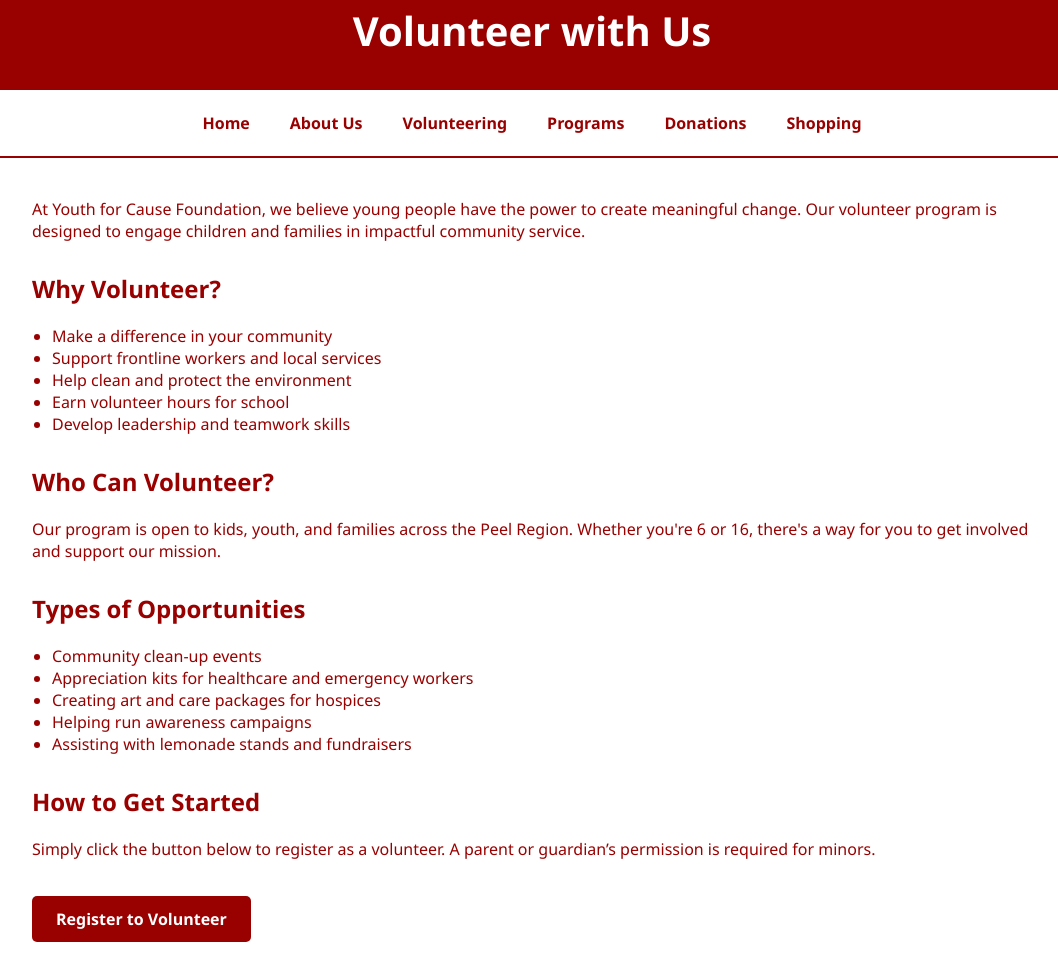
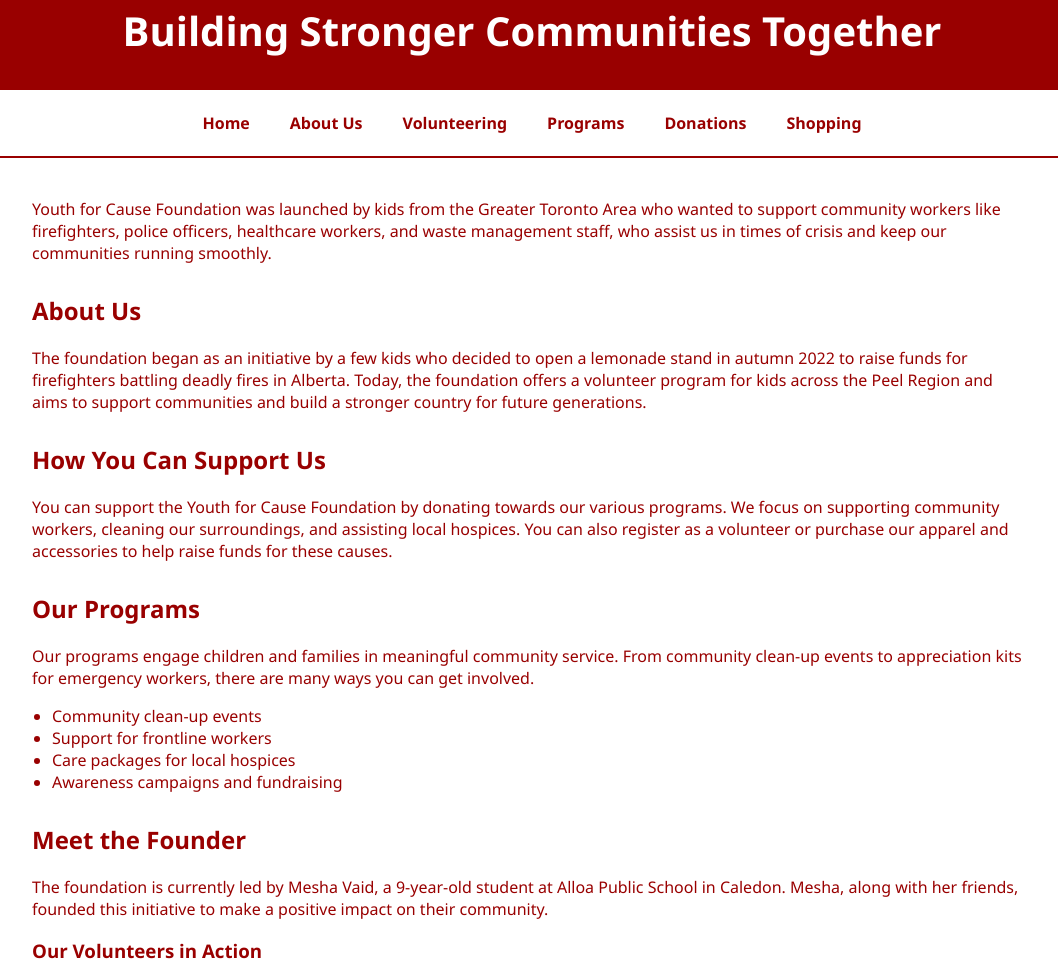
Before and after one commit to eshanvaid1/youthforcause, a plain HTML site: page index.html in a window 1280 px wide. Shown: the part 347-1320 px from the top of the page, without its empty margins (108-1166 px from the left). Drawn offline with Linux system fonts and the light colour scheme.

Commit message:
index.html

```diff
--- a/index.html
+++ b/index.html
@@ -89,6 +89,11 @@
       color: #ffffff;
       text-decoration: underline;
     }
+    .image-gallery img {
+      width: 100%;
+      max-width: 500px;
+      margin-bottom: 20px;
+    }
   </style>
 </head>
 <body>
@@ -98,7 +103,7 @@
   </div>
 
   <header>
-    <h1>Volunteer with Us</h1>
+    <h1>Building Stronger Communities Together</h1>
   </header>
 
   <nav>
@@ -112,35 +117,45 @@
 
   <div class="content">
     <p>
-      At Youth for Cause Foundation, we believe young people have the power to create meaningful change. Our volunteer program is designed to engage children and families in impactful community service.
+      Youth for Cause Foundation was launched by kids from the Greater Toronto Area who wanted to support community workers like firefighters, police officers, healthcare workers, and waste management staff, who assist us in times of crisis and keep our communities running smoothly.
     </p>
 
-    <h2>Why Volunteer?</h2>
+    <h2>About Us</h2>
+    <p>
+      The foundation began as an initiative by a few kids who decided to open a lemonade stand in autumn 2022 to raise funds for firefighters battling deadly fires in Alberta. Today, the foundation offers a volunteer program for kids across the Peel Region and aims to support communities and build a stronger country for future generations.
+    </p>
+
+    <h2>How You Can Support Us</h2>
+    <p>
+      You can support the Youth for Cause Foundation by donating towards our various programs. We focus on supporting community workers, cleaning our surroundings, and assisting local hospices. You can also register as a volunteer or purchase our apparel and accessories to help raise funds for these causes.
+    </p>
+
+    <h2>Our Programs</h2>
+    <p>
+      Our programs engage children and families in meaningful community service. From community clean-up events to appreciation kits for emergency workers, there are many ways you can get involved.
+    </p>
     <ul>
-      <li>Make a difference in your community</li>
-      <li>Support frontline workers and local services</li>
-      <li>Help clean and protect the environment</li>
-      <li>Earn volunteer hours for school</li>
-      <li>Develop leadership and teamwork skills</li>
+      <li>Community clean-up events</li>
+      <li>Support for frontline workers</li>
+      <li>Care packages for local hospices</li>
+      <li>Awareness campaigns and fundraising</li>
     </ul>
 
-    <h2>Who Can Volunteer?</h2>
+    <h2>Meet the Founder</h2>
     <p>
-      Our program is open to kids, youth, and families across the Peel Region. Whether you're 6 or 16, there's a way for you to get involved and support our mission.
+      The foundation is currently led by Mesha Vaid, a 9-year-old student at Alloa Public School in Caledon. Mesha, along with her friends, founded this initiative to make a positive impact on their community.
     </p>
 
-    <h2>Types of Opportunities</h2>
-    <ul>
-      <li>Community clean-up events</li>
-      <li>Appreciation kits for healthcare and emergency workers</li>
-      <li>Creating art and care packages for hospices</li>
-      <li>Helping run awareness campaigns</li>
-      <li>Assisting with lemonade stands and fundraisers</li>
-    </ul>
+    <div class="image-gallery">
+      <h3>Our Volunteers in Action</h3>
+      <img src="https://via.placeholder.com/500x300?text=Volunteer+Image+1" alt="Volunteer Image 1">
+      <img src="https://via.placeholder.com/500x300?text=Volunteer+Image+2" alt="Volunteer Image 2">
+      <img src="https://via.placeholder.com/500x300?text=Volunteer+Image+3" alt="Volunteer Image 3">
+    </div>
 
-    <h2>How to Get Started</h2>
+    <h2>Get Involved</h2>
     <p>
-      Simply click the button below to register as a volunteer. A parent or guardian’s permission is required for minors.
+      Click below to register as a volunteer and start making a difference in your community today!
     </p>
     <a href="#" class="btn">Register to Volunteer</a>
   </div>
```
